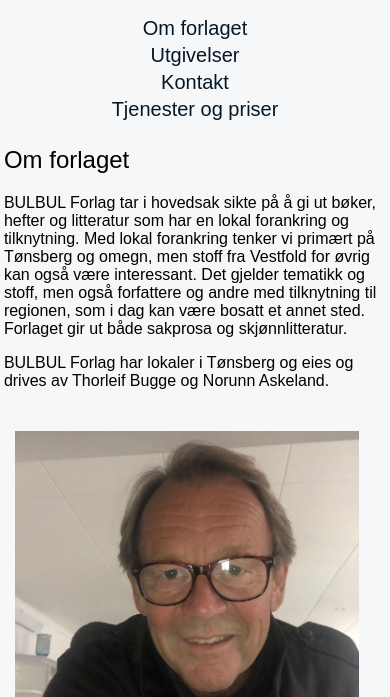
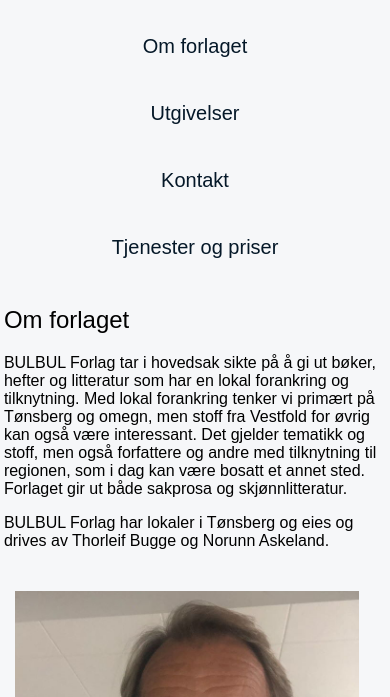
Before and after one commit to Sverreabo/bulbul, a website: page public/index.html in a window 390 px wide. Shown: the part 147-844 px from the top of the page. Drawn offline with Linux system fonts and the light colour scheme; files that its build step writes are made by us from their sources.

Commit message:
bedre nav

```diff
--- a/public/nav.html
+++ b/public/nav.html
@@ -2,16 +2,16 @@
     <img id="nav-logo" src="images/bulbul-web.png">
     <div id="nav-links" class="flex">
         <a href="index.html">
-            <div>Om forlaget</div>
+            <p>Om forlaget</p>
         </a>
         <a href="utgivelser.html">
-            <div>Utgivelser</div>
+            <p>Utgivelser</p>
         </a>
         <a href="kontakt.html">
-            <div>Kontakt</div>
+            <p>Kontakt</p>
         </a>
         <a href="tjenester.html">
-            <div>Tjenester og priser</div>
+            <p>Tjenester og priser</p>
         </a>
     </div>
 </nav>
--- a/public/static/style.css
+++ b/public/static/style.css
@@ -49,7 +49,7 @@
 }
 
 #nav-links > a {
-    padding-top: 4px;
+    padding: 2px;
     text-decoration: none;
     color: var(--blue);
 }
@@ -129,6 +129,11 @@
 }
 
 @media screen and (max-width: 560px) {
+    #nav-links > a {
+        text-align: center;
+        width: 75%;
+    }
+
     .flex {
         flex-direction: column;
     }
```
